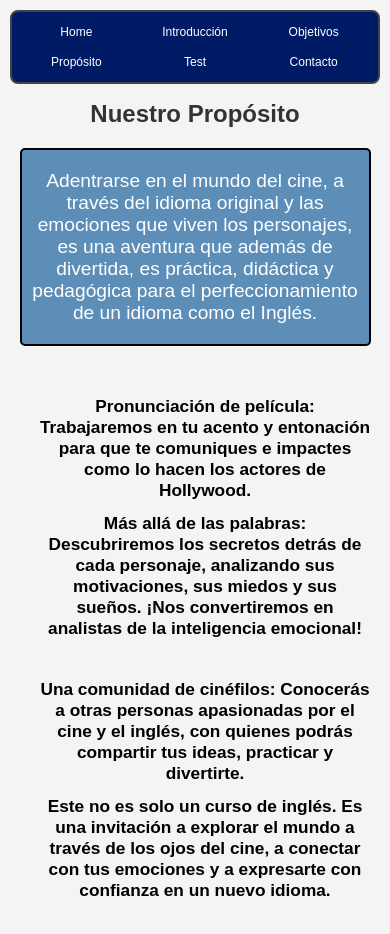
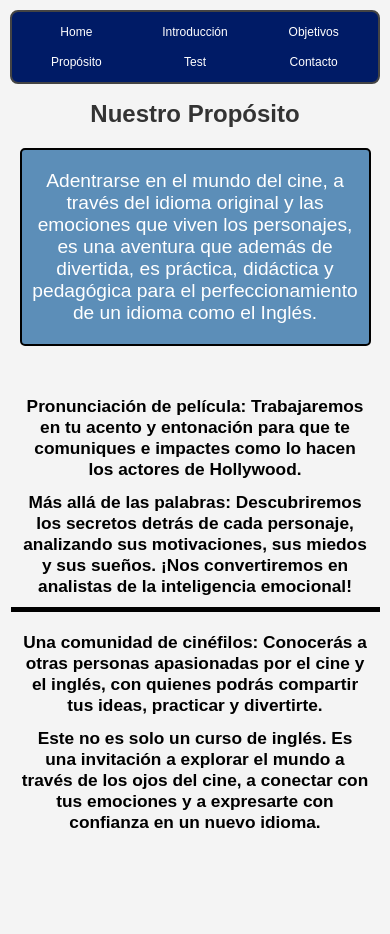
Before and after one commit to Cooldanix/roleplayenglish-web, a plain HTML site: page page3/page3index.html in a window 390 px wide. After the commit the page ends 866 px from the top, so only its background shows below. Drawn offline with Linux system fonts and the light colour scheme.

Commit message:
Add files via upload

```diff
--- a/page2/page2styles.css
+++ b/page2/page2styles.css
@@ -33,12 +33,7 @@ h1 {
     text-align: center;
 }
 
-h2 {
-    font-size: 1.5em;
-    text-align: center;
-    padding-left: 300px;
-    padding-right: 300px; /* Reduce padding for smaller screens */
-}
+
 
 
 h3 {
@@ -64,17 +59,7 @@ h5 {
 
 }
 
-.custom-div-style {
-    /* Add the styles that were previously inline */
-    /* Example: */
-    background-color: #5c8eb8;
-    padding: 20px 50px 20px 50px; /* Adjust padding as needed */
-    border: 2px solid #000000;
-    border-radius: 5px;
-    margin: 20px;
-    margin-left: 25%;
-    margin-right: 25%;
-}
+
 
 
 p {
@@ -97,13 +82,7 @@ h6 {
     margin-right: 25%;
 }
 
-div {
-    font-size: 1.5em;
-    text-align: center;
-    margin: 20px;
-    line-break: strict;
-    color: #ffffff;
-}
+
 
 .objetivos-especificos p {
     text-align: left; /* Alinea el texto a la izquierda */
@@ -139,18 +118,22 @@ img {
 @media (max-width: 768px) {
 
     h1 {
-        font-size: 2em; /* Reduce font size for smaller screens */
+        font-size: 1.7em; /* Reduce font size for smaller screens */
     }
 
-    h2 {
+
+    h3 {
         font-size: 1.5em; /* Reduce font size for smaller screens */
-        text-align: center;
-        padding-left: 30px;
-        padding-right: 30px; /* Reduce padding for smaller screens */
+
+    }
+
+    h4 {
+        font-size: 1.5em; /* Reduce font size for smaller screens */
+
     }
 
     p {
-        font-size: 1em; /* Reduce font size for smaller screens */
+        font-size: 1.2em; /* Reduce font size for smaller screens */
         word-wrap: break-word; /* Ensure text wraps within the container */
         overflow-wrap: break-word;
         max-width: 95%; /* Ensure text stays within the container */
@@ -159,7 +142,7 @@ img {
     }
 
     h6 {
-        font-size: 1em; /* Reduce font size for smaller screens */
+        font-size: 1.2em; /* Reduce font size for smaller screens */
         word-wrap: break-word; /* Ensure text wraps within the container */
         overflow-wrap: break-word;
         max-width: 95%; /* Ensure text stays within the container */
--- a/page3/page3styles.css
+++ b/page3/page3styles.css
@@ -92,17 +92,26 @@ img {
     display: flex;
     justify-content: space-between;
     align-items: flex-start;
-    margin: 10px;
+    margin: 1px;
     font-size: 0.6em;
 }
 
-.left-column, .right-column {
-    width: 50%;
+.left-column {
+    width: 100%;
+    margin-left: 5%;
+    margin-right: 0%;
+    padding-left: 1em;
+    padding-right: 0em;
+
 }
 
 .right-column {
-    border-left: 2px solid #000; /* Adds the vertical line */
-    padding-left: 5px;
+    border-left: 5px solid #000; /* Adds the vertical line */
+    padding-left: 1em;
+    margin-left: 0%;
+    margin-right: 0%;
+    padding-right: 1em;
+    width: 100%;
 }
 
 @media (max-width: 600px) {
@@ -153,6 +162,16 @@ img {
         background-color: #5c8eb8;
     }
 
+    .left-column {
+        border-bottom: 5px solid #000; /* Adds the bottom line instead of left */
+        margin-left: 0%;
+        padding-right: 1px;
+    }
+
+    .right-column {
+        padding: 0px 0px 0px 0px; /* Adjust padding for smaller screens */
+    }
+
     div {
         font-size: 1.2em; /* Adjust font size for smaller screens */
         margin: 10px; /* Reduce margins for smaller screens */
--- a/style.css
+++ b/style.css
@@ -25,6 +25,40 @@ h1 {
     margin: 20px 0;
 }
 
+h2 {
+    font-size: 1.5em; /* Reduce font size for smaller screens */
+    text-align: center;
+    padding-left: 30px;
+    padding-right: 30px; /* Reduce padding for smaller screens */
+}
+
+h2 {
+    font-size: 1.5em;
+    text-align: center;
+    padding-left: 300px;
+    padding-right: 300px; /* Reduce padding for smaller screens */
+}
+
+.custom-div-style {
+    /* Add the styles that were previously inline */
+    /* Example: */
+    background-color: #5c8eb8;
+    padding: 20px 50px 20px 50px; /* Adjust padding as needed */
+    border: 2px solid #000000;
+    border-radius: 5px;
+    margin: 20px;
+    margin-left: 25%;
+    margin-right: 25%;
+}
+
+div {
+    font-size: 1.5em;
+    text-align: center;
+    margin: 20px;
+    line-break: strict;
+    color: #ffffff;
+}
+
 img {
     max-width: 100%;
     height: auto;
@@ -44,19 +78,39 @@ img {
 @media (max-width: 768px) {
 
     h1 {
-        font-size: 1.5em; /* Adjust font size for smaller screens */
+        font-size: 2em; /* Adjust font size for smaller screens */
     }
 
     img {
         padding: 10px; /* Adjust padding for smaller screens */
     }
+
+    .custom-div-style {
+        border: 2px solid black;
+        padding: 20px 10px 20px 10px;
+        font-size: 1.5em;
+        margin-left: 5%;
+        margin-right: 5%;
+        background-color: #5c8eb8;
+    }
+
+    div {
+        font-size: 1.2em; /* Adjust font size for smaller screens */
+        margin: 10px; /* Reduce margins for smaller screens */
+        padding: 10px; /* Reduce padding for smaller screens */
+    }
+
+    h2 {
+        font-size: 1.5em; /* Reduce font size for smaller screens */
+        text-align: center;
+        padding-left: 30px;
+        padding-right: 30px; /* Reduce padding for smaller screens */
+    }
+
 }
 
 @media (max-width: 480px) {
 
-    h1 {
-        font-size: 1.2em; /* Adjust font size for smaller screens */
-    }
 
     img {
         padding: 5px; /* Adjust padding for smaller screens */
```
Also changed, not shown: index.html (+7 -0 lines), page2/page2index.html (+0 -5 lines).
